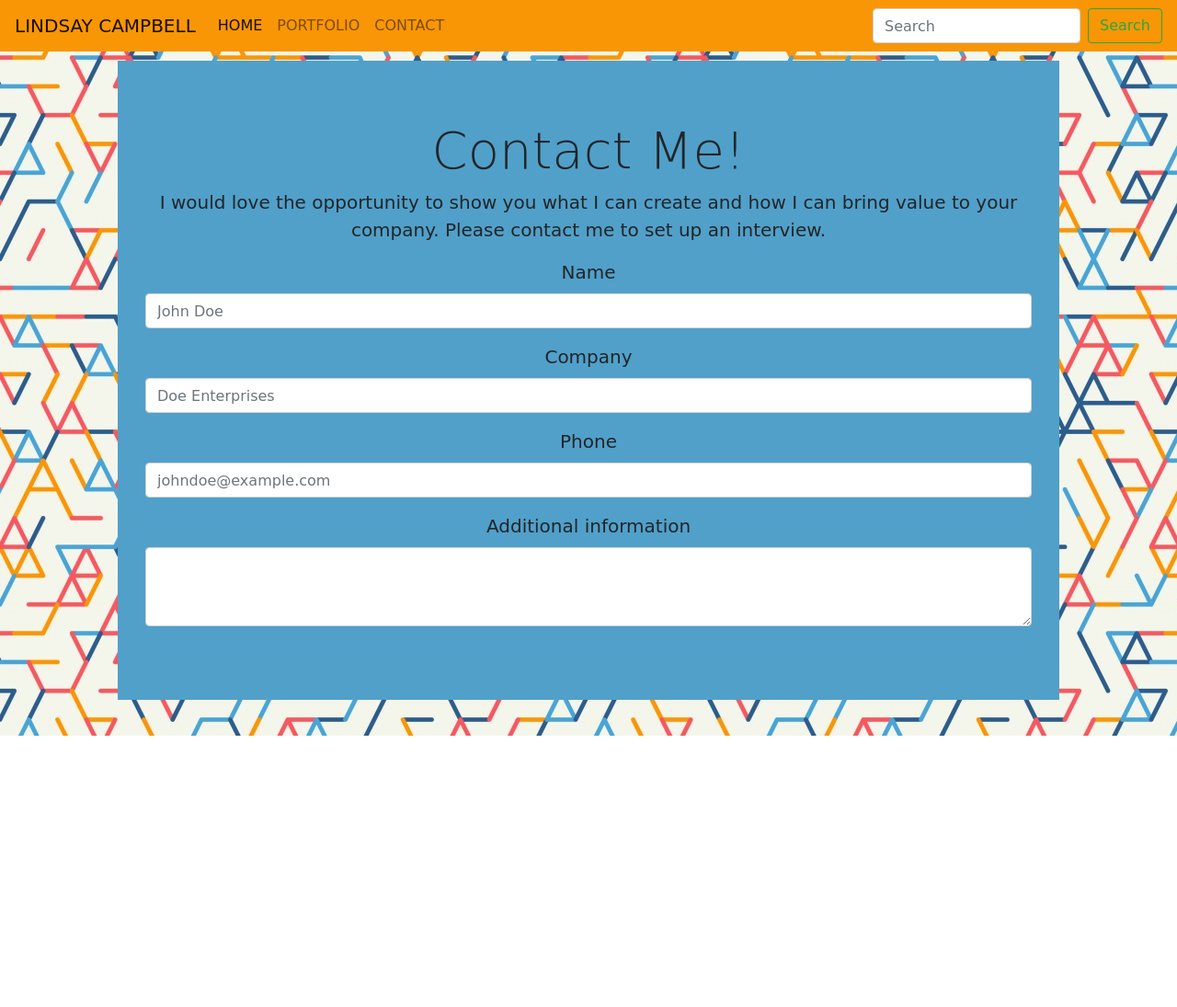
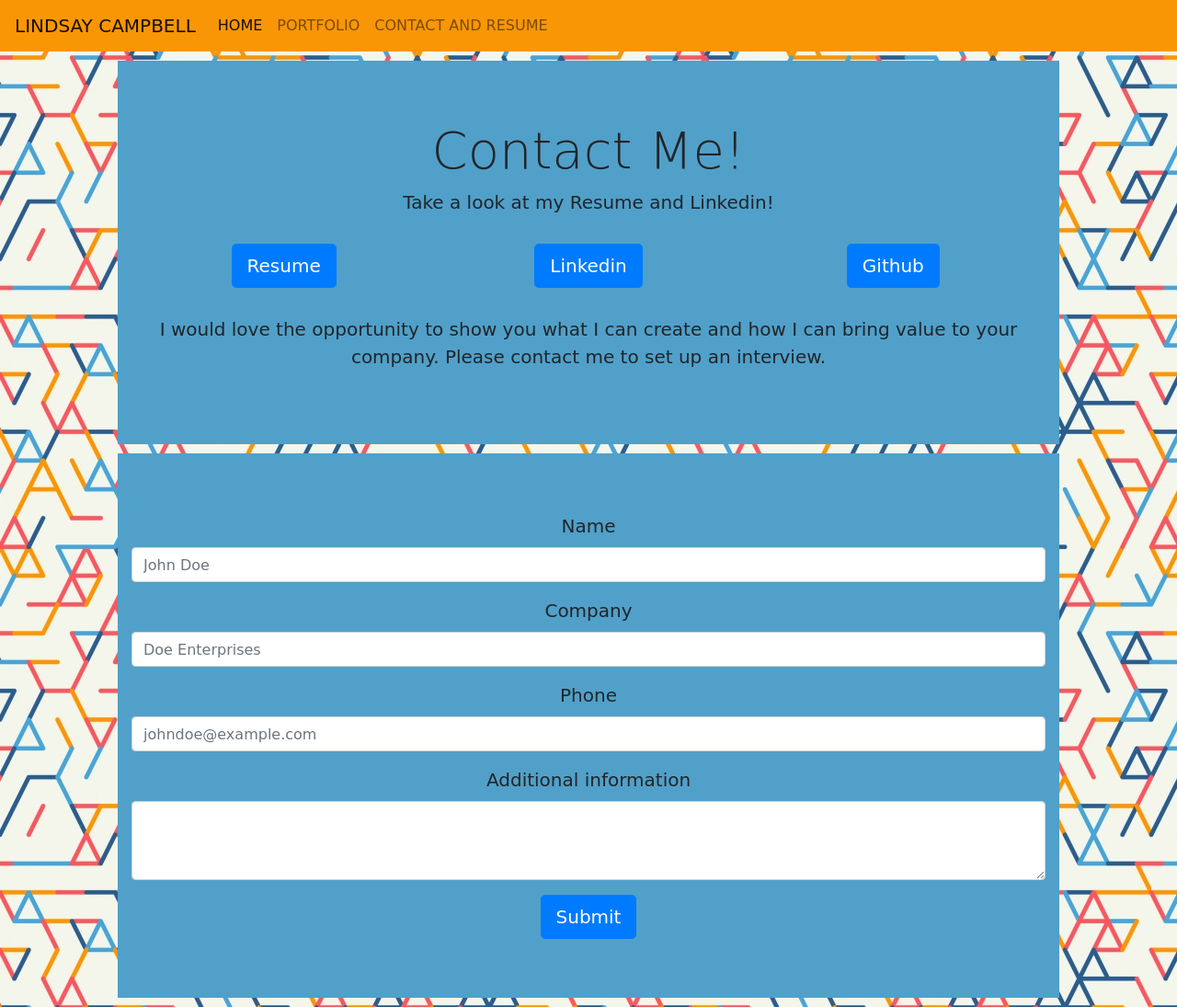
Before and after one commit to Lindca/Bootstrap-Portfolio, a plain HTML site: page Contactbootstrap.html in a window 1280 px wide. Shown: the whole page at 92% size. Before the commit the page ends 800 px from the top, so only its background shows below. Drawn offline with nearby package versions, Linux system fonts and the light colour scheme; a web font is replaced by a local one.

Commit message:
adding links

```diff
--- a/Contactbootstrap.html
+++ b/Contactbootstrap.html
@@ -5,8 +5,8 @@
   <meta charset="UTF-8">
   <meta name="viewport" content="width=device-width, initial-scale=1.0">
   <meta http-equiv="X-UA-Compatible" content="ie=edge">
-  <link rel="stylesheet" href="https://stackpath.bootstrapcdn.com/bootstrap/4.1.3/css/bootstrap.min.css" integrity="sha384-MCw98/SFnGE8fJT3GXwEOngsV7Zt27NXFoaoApmYm81iuXoPkFOJwJ8ERdknLPMO"
-    crossorigin="anonymous">
+  <link rel="stylesheet" href="https://stackpath.bootstrapcdn.com/bootstrap/4.1.3/css/bootstrap.min.css"
+    integrity="sha384-MCw98/SFnGE8fJT3GXwEOngsV7Zt27NXFoaoApmYm81iuXoPkFOJwJ8ERdknLPMO" crossorigin="anonymous">
   <link href="https://fonts.googleapis.com/css?family=Cabin+Sketch|Gugi|Miniver|Rajdhani" rel="stylesheet">
   <link href="./assets/css/indexboot.css" rel="stylesheet">
   <title>Lindsay's website</title>
@@ -27,13 +27,9 @@
         </li>
         </li>
         <li class="nav-item">
-          <a class="nav-link" href="Contactbootstrap.html">Contact</a>
+          <a class="nav-link" href="Contactbootstrap.html">Contact and Resume</a>
         </li>
       </ul>
-      <form class="form-inline my-2 my-lg-0">
-        <input class="form-control mr-sm-2" type="search" placeholder="Search" aria-label="Search">
-        <button class="btn btn-outline-success my-2 my-sm-0" type="submit">Search</button>
-      </form>
     </div>
   </nav>
 </head>
@@ -49,10 +45,38 @@
       <div class="class container">
         <div class="class row">
           <div class="class col">
+            Take a look at my Resume and Linkedin!
+          </div>
+        </div>
+        <br>
+        <div class="row">
+          <div class="col">
+            <a class="btn btn-primary btn-lg" target="_blank"
+              href="https://docs.google.com/document/d/1vrYhiKLv4TsOA-JO0RIkhK98gL8U5qv1vIS-vE28I8o/edit?usp=sharing"
+              role="button">Resume</a>
+          </div>
+          <div class="col">
+            <a class="btn btn-primary btn-lg" target="_blank"
+              href="https://www.linkedin.com/in/lindsay-campbell-06517417b/" role="button">Linkedin</a>
+          </div>
+          <div class="col">
+            <a class="btn btn-primary btn-lg" target="_blank" href="https://github.com/Lindca" role="button">Github</a>
+          </div>
+        </div>
+      </div>
+      <br>
+      <div class="class container">
+        <div class="class row">
+          <div class="class col">
             <p>I would love the opportunity to show you what I can create and how I can bring value to your company.
               Please contact me to set up an interview.</p>
           </div>
         </div>
+      </div>
+    </div>
+  </div>
+  <div class="jumbotron jumbotron-fluid">
+    <div class="container">
       <div class="class row">
         <div class="class col">
           <form>
@@ -74,14 +98,15 @@
               <textarea class="form-control" id="exampleFormControlTextarea1" rows="3"></textarea>
             </div>
           </form>
+          <div class="class row">
+            <div class="class col">
+              <button type="button" id="submit" class="btn btn-primary btn-lg">Submit</button>
             </div>
           </div>
         </div>
-
       </div>
     </div>
-
-
+  </div>
 </body>
 
 </html>
```
Also changed, not shown: Portfolioboostrap.html (+8 -8 lines), index.html (+1 -1 lines), assets/images/food.jpg (added). Lines whose indentation alone changed are shown as unchanged.
